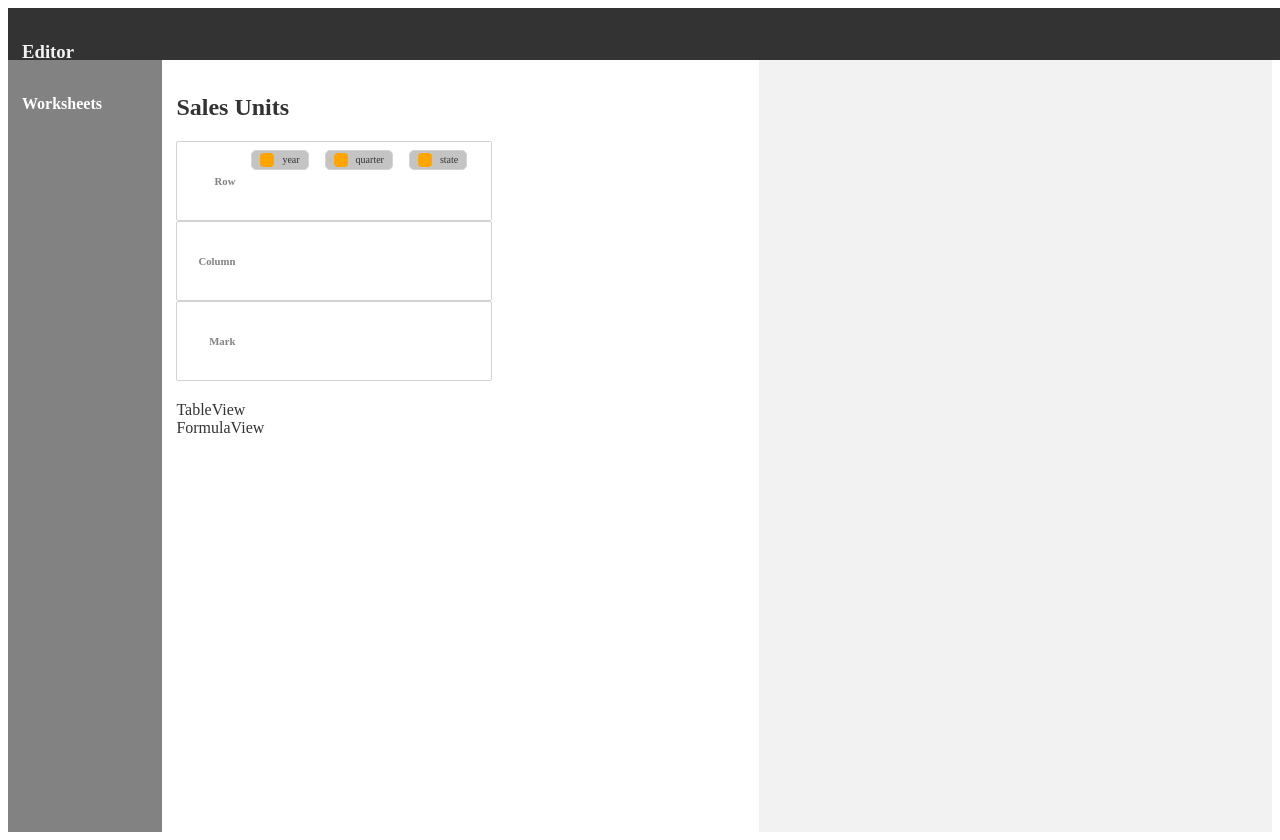
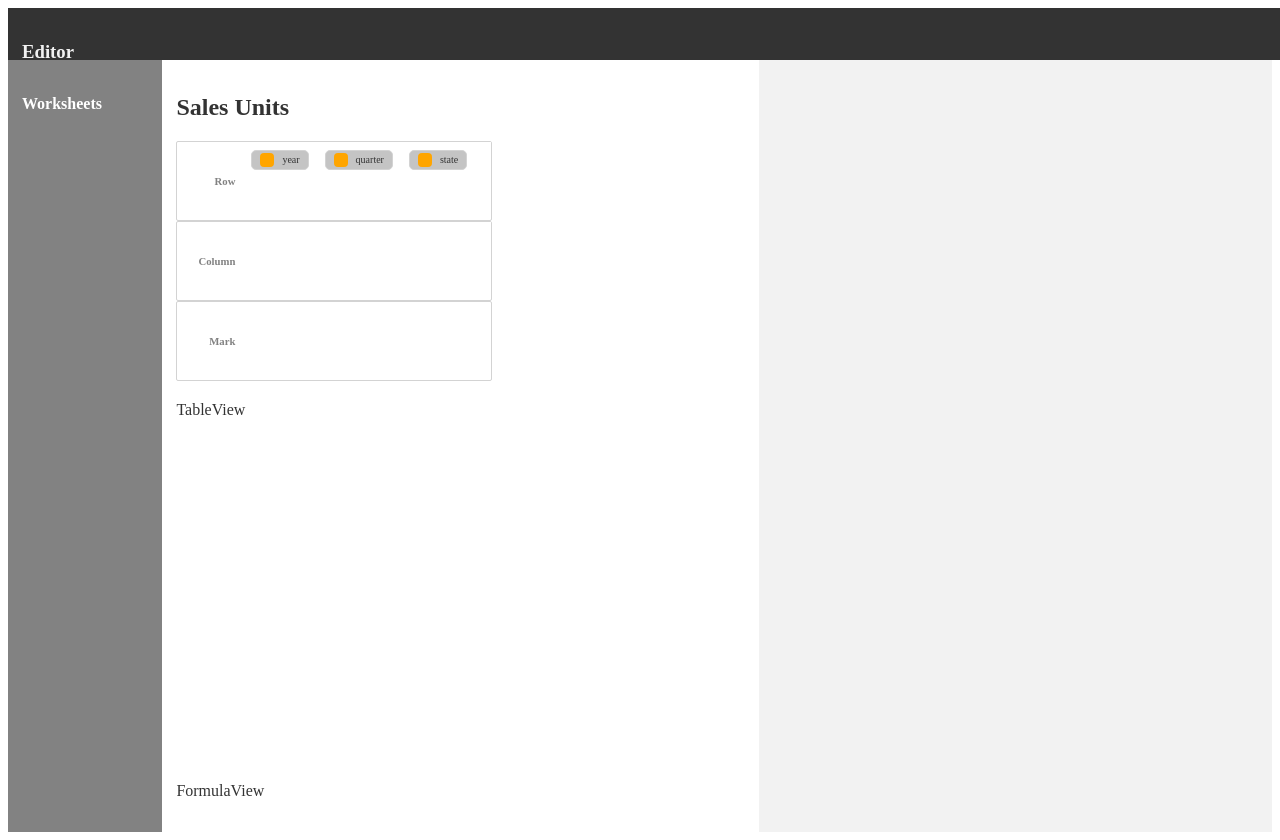
Before and after one commit to longalexander/multiDimModeler, a React (Create React App) app: page / in a window 1280 px wide. Built offline with nearby package versions, Linux system fonts and the light colour scheme.

Commit message:
align FormulaView to bottom of screen

```diff
--- a/src/components/EditorView/Worksheet/WorksheetFormulaView/index.js
+++ b/src/components/EditorView/Worksheet/WorksheetFormulaView/index.js
@@ -1,7 +1,10 @@
 import React from 'react';
 import styled from 'styled-components';
 
-const Container = styled.div``;
+const Container = styled.div`
+  position: absolute;
+  bottom: 0;
+`;
 
 function WorksheetFormulaView(){
   return(
```
